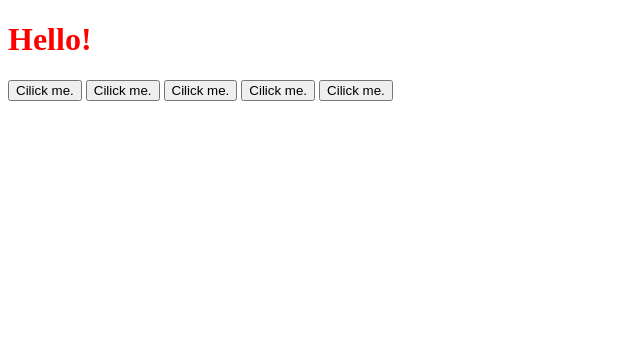
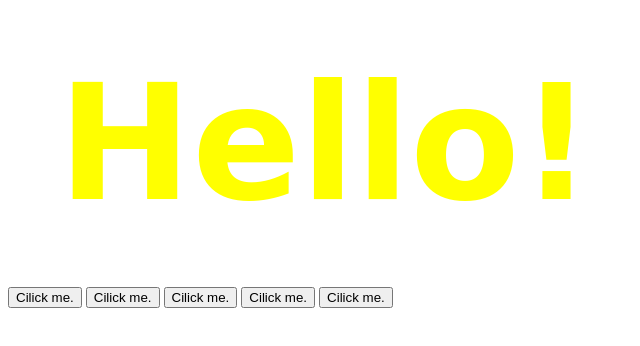
Before and after one commit to jeerawut97/jQuery, a plain HTML site: page index.html in a window 1280 px wide. Shown: the whole page, without its empty margins (0-640 px from the left). Drawn offline with Linux system fonts and the light colour scheme.

Commit message:
manapulating styles

```diff
--- a/index.js
+++ b/index.js
@@ -1,2 +1,6 @@
 var h1 = $("h1"); //selecting element
-h1.css("color", "red");
+
+// manapulating style
+h1.addClass("big-title margin-50");
+// h1.css("font-size", "5rem");
+// h1.css("color", "red");
--- a/styles.css
+++ b/styles.css
@@ -1,3 +1,13 @@
 body {
     background-color: white;
 }
+
+.big-title {
+    font-size: 10rem;
+    color: yellow;
+    font-family: cursive;
+}
+
+.margin-50 {
+    margin: 50px;
+}
```
